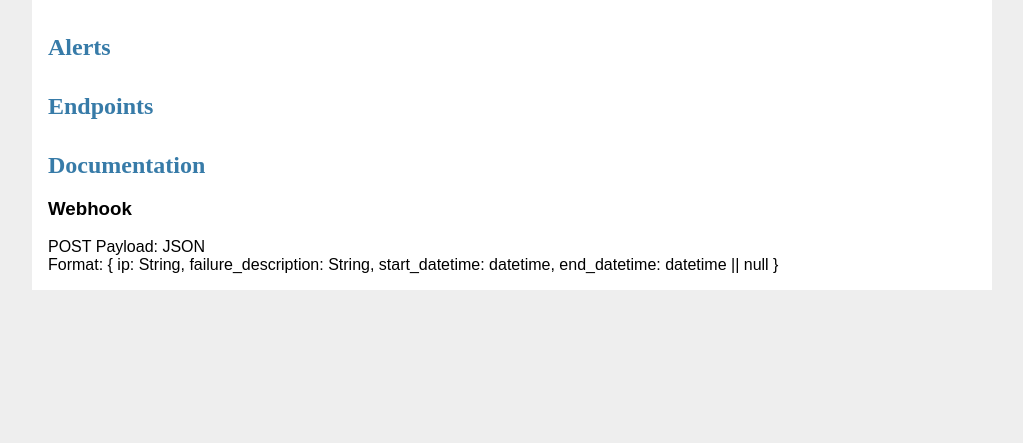
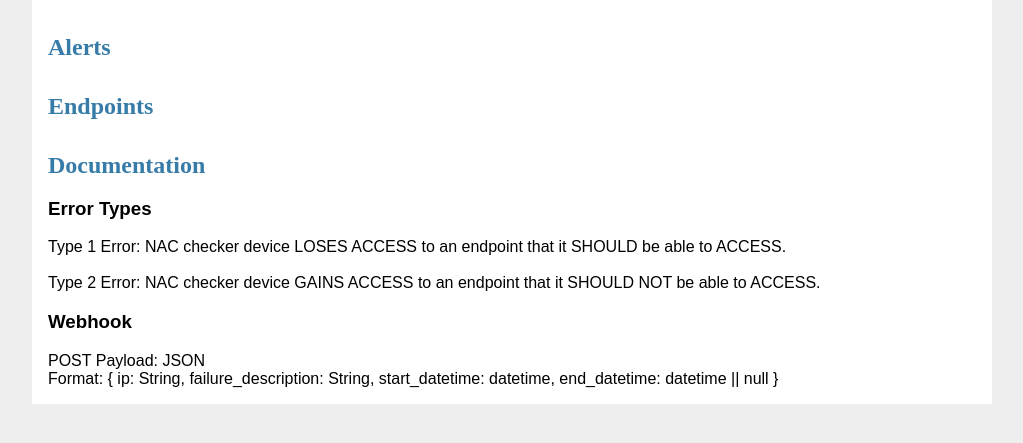
Before and after one commit to genericmask/USF-F2021-OPSWAT-Senior-Project, a Python web app: template server/flaskr/templates/home.html in a window 1280 px wide. Shown: the part 98-541 px from the top of the page, without its empty margins (128-1151 px from the left). Run offline with Jinja, Linux system fonts and the light colour scheme; the template is opened without the code that fills it, so the values that code supplies are empty.

Commit message:
Added error type explanation

```diff
--- a/server/flaskr/templates/home.html
+++ b/server/flaskr/templates/home.html
@@ -14,8 +14,14 @@
     </div>
     <div id="documentation">
       <h1>Documentation</h1>
+      <h3>Error Types</h3>
+      <span>Type 1 Error: NAC checker device LOSES ACCESS to an endpoint that it SHOULD be able to ACCESS.</span>
+      <br><br>
+      <span>Type 2 Error: NAC checker device GAINS ACCESS to an endpoint that it SHOULD NOT be able to ACCESS.</span>
+
       <h3>Webhook</h3>
-      <span>POST Payload: JSON</span><br>
+      <span>POST Payload: JSON</span>
+      <br>
       <span>Format: { ip: String, failure_description: String, start_datetime: datetime, end_datetime: datetime || null }</span>
     </div>
 
```
